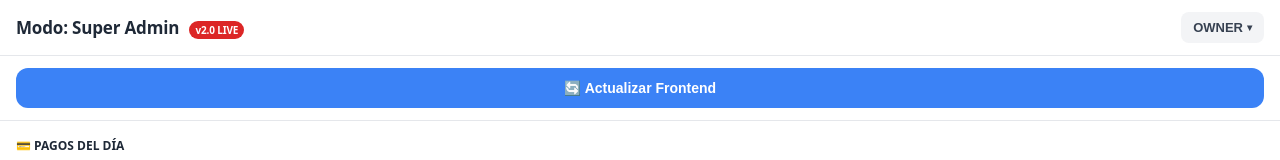
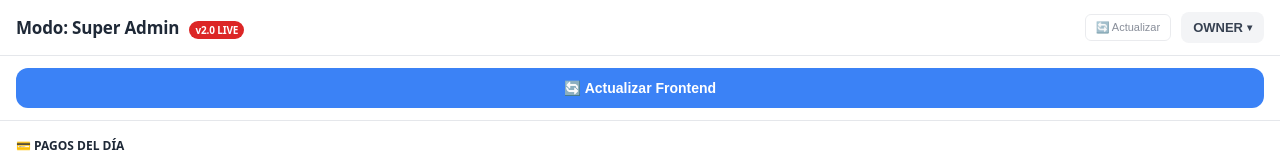
Before and after one commit to hikaribrandan3-code/foodspotapp, a React (Vite) app: page /admin in a window 1280 px wide. Both pictures are taken after a click on the button "🔧 DEV: Enter Super Admin (No Auth)". Shown: the top 160 px of the page. Built offline with nearby package versions, Linux system fonts and the light colour scheme.

Commit message:
feat: harden role switcher with bidirectional Owner/Staff navigation and refresh button

```diff
--- a/src/components/BackendHeader.jsx
+++ b/src/components/BackendHeader.jsx
@@ -20,12 +20,29 @@ function BackendHeader({ title, onLogout }) {
     const navigate = useNavigate()
     const { tenantData, branding } = useTenant()
     const [showRoleDropdown, setShowRoleDropdown] = useState(false)
+    const [userRole, setUserRole] = useState(null)
     const dropdownRef = useRef(null)
 
     // 🎛️ HEADER MODE: Use branding.headerMode (default to 'text')
     const headerMode = branding?.headerMode || tenantData?.branding?.headerMode || 'text'
     const businessName = title || tenantData?.business_name || 'FoodSpot'
     const logoUrl = branding?.logoURL || tenantData?.logo_url || tenantData?.branding?.logoURL
+
+    // 🔐 ROLE DETECTION: Check current user role for bidirectional nav
+    const isOwner = userRole === 'owner' || userRole === 'superadmin'
+    const currentPath = typeof window !== 'undefined' ? window.location.pathname : ''
+    const isInStaffView = currentPath.includes('/staff')
+
+    // Fetch user role on mount
+    useEffect(() => {
+        const fetchRole = async () => {
+            const { data: { session } } = await supabase.auth.getSession()
+            if (session?.user) {
+                setUserRole(session.user.user_metadata?.role || null)
+            }
+        }
+        fetchRole()
+    }, [])
 
     // Close dropdown when clicking outside
     useEffect(() => {
@@ -59,11 +76,24 @@ function BackendHeader({ title, onLogout }) {
         }
     }
 
+    // Navigate back to owner view
+    const handleGoToOwner = () => {
+        setShowRoleDropdown(false)
+        if (tenantSlug) {
+            navigate(`/${tenantSlug}/owner/summary`)
+        }
+    }
+
     // Navigate to customer store
     const handleViewStore = () => {
         if (tenantSlug) {
             window.open(`/${tenantSlug}`, '_blank')
         }
+    }
+
+    // Force refresh (hardware-level cache purge)
+    const handleRefreshApp = () => {
+        window.location.reload(true)
     }
 
     return (
@@ -114,13 +144,32 @@ function BackendHeader({ title, onLogout }) {
                 )}
             </div>
 
-            {/* RIGHT: Actions (CLEANED - No Alert Bell, No Generic Profile SVG) */}
+            {/* RIGHT: Actions */}
             <div style={{
                 display: 'flex',
                 alignItems: 'center',
-                gap: 12,
+                gap: 10,
                 flexShrink: 0
             }}>
+                {/* 🔄 Actualizar App Button */}
+                <button
+                    onClick={handleRefreshApp}
+                    style={{
+                        padding: '6px 10px',
+                        fontSize: 11,
+                        fontWeight: 500,
+                        color: '#6B7280',
+                        background: 'transparent',
+                        border: '1px solid #E5E7EB',
+                        borderRadius: 6,
+                        cursor: 'pointer',
+                        whiteSpace: 'nowrap',
+                        opacity: 0.8
+                    }}
+                >
+                    🔄 Actualizar
+                </button>
+
                 {/* Ver Tienda Button */}
                 {tenantSlug && (
                     <button
@@ -156,10 +205,11 @@ function BackendHeader({ title, onLogout }) {
                             background: '#F3F4F6',
                             border: 'none',
                             borderRadius: 8,
-                            cursor: 'pointer'
+                            cursor: 'pointer',
+                            textTransform: 'uppercase'
                         }}
                     >
-                        OWNER
+                        {isInStaffView ? 'STAFF' : 'OWNER'}
                         <span style={{ fontSize: 10 }}>▾</span>
                     </button>
 
@@ -190,8 +240,30 @@ function BackendHeader({ title, onLogout }) {
                                 Cambiar Vista
                             </div>
 
-                            {/* Staff View Option */}
-                            {tenantSlug && (
+                            {/* Bidirectional Navigation: Owner ↔ Staff */}
+                            {isOwner && isInStaffView && tenantSlug && (
+                                <button
+                                    onClick={handleGoToOwner}
+                                    style={{
+                                        display: 'flex',
+                                        alignItems: 'center',
+                                        gap: 10,
+                                        padding: '12px 16px',
+                                        width: '100%',
+                                        background: 'none',
+                                        border: 'none',
+                                        cursor: 'pointer',
+                                        fontSize: 13,
+                                        color: '#3B82F6',
+                                        fontWeight: 700,
+                                        textAlign: 'left'
+                                    }}
+                                >
+                                    👑 Volver a Owner
+                                </button>
+                            )}
+
+                            {isOwner && !isInStaffView && tenantSlug && (
                                 <button
                                     onClick={handleGoToStaff}
                                     style={{
```
